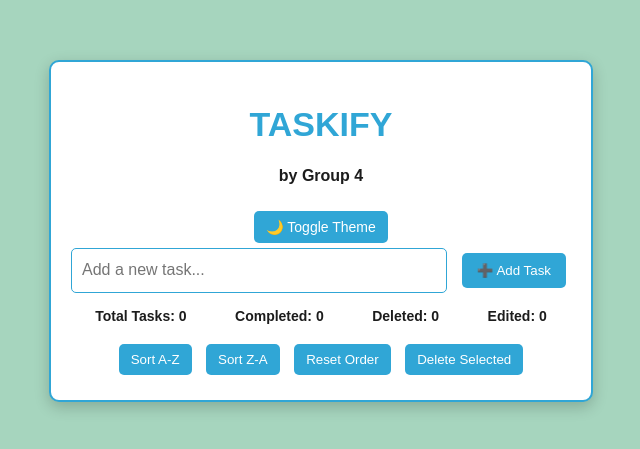
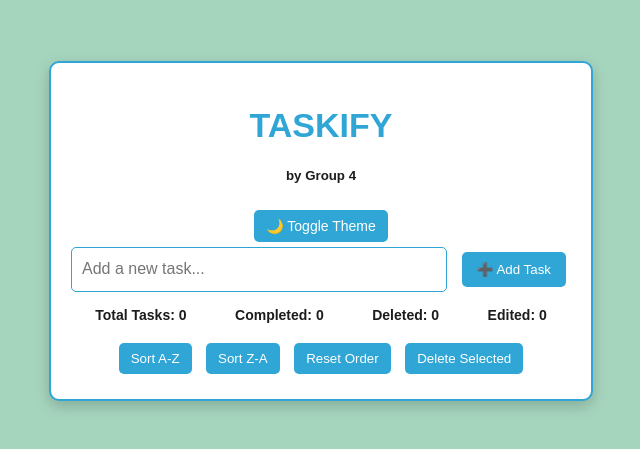
Before and after one commit to projecttaskify/Taskify-Group4, a plain HTML site: page index.html in a window 1280 px wide. Shown: the part 169-618 px from the top of the page, without its empty margins (319-959 px from the left). Drawn offline with Linux system fonts and the light colour scheme.

Commit message:
Update index.html

```diff
--- a/index.html
+++ b/index.html
@@ -9,7 +9,7 @@
 <body>
     <div class="container">
         <h1>TASKIFY</h1>
-        <h4>by Group 4</h4>
+        <h5>by Group 4</h5>
         <button id="theme-toggle">🌙 Toggle Theme</button>
 
         <div class="task-input">
```
